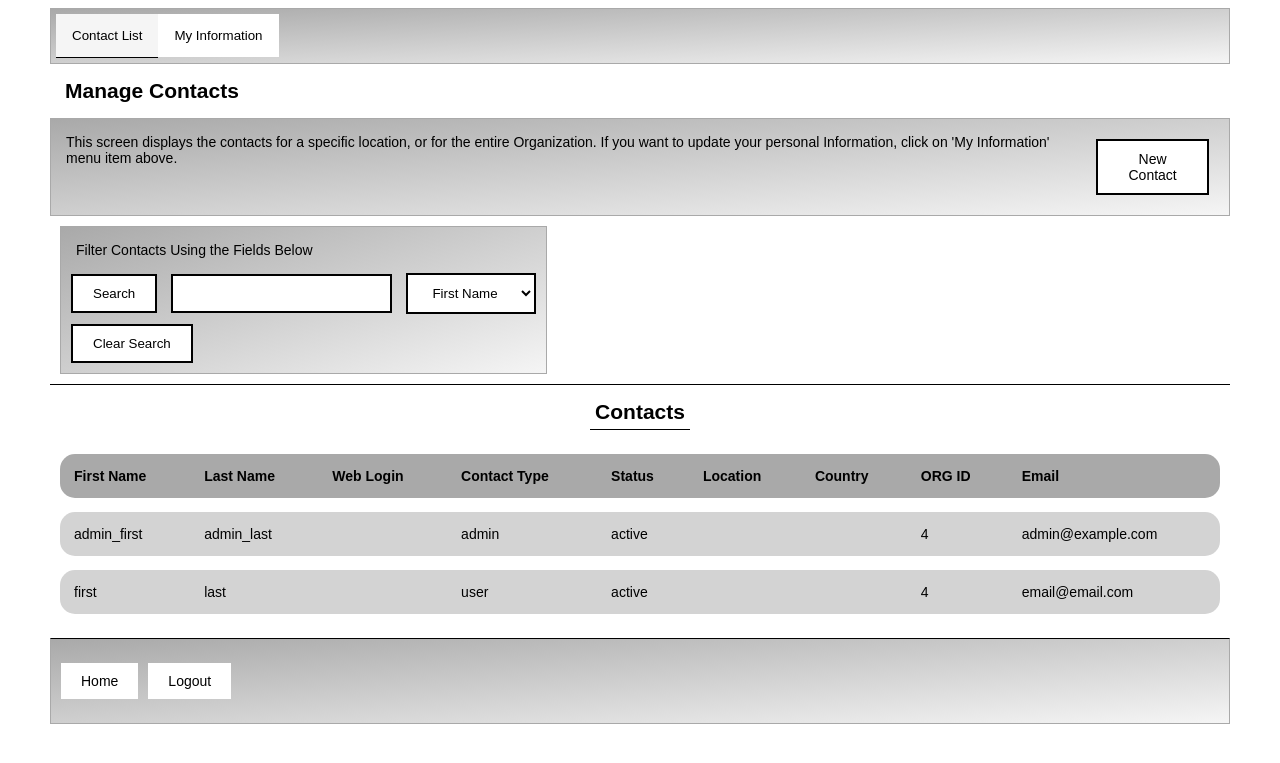
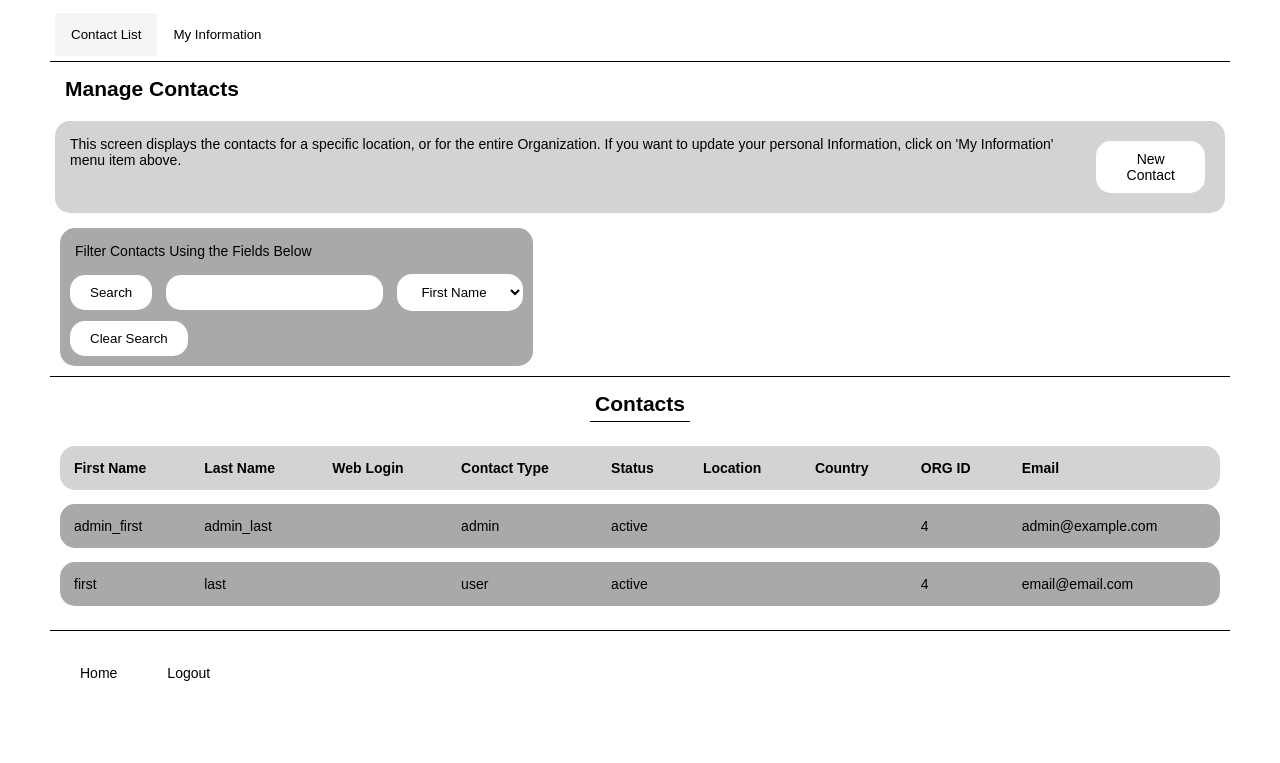
Before and after one commit to lux3hs/contactmgr, a Django app: page /contacts/ in a window 1280 px wide. Shown: the top 763 px of the page. Run offline with Django 3.2, Linux system fonts and the light colour scheme; a user stored in the database is signed in; data comes from the database, SQL or seed files in the repository; both versions use the stored data as it was after the commit.

Commit message:
Add better styling

```diff
--- a/manage_contacts/templates/manage_contacts/manage-contacts.html
+++ b/manage_contacts/templates/manage_contacts/manage-contacts.html
@@ -10,7 +10,7 @@
 {% endblock head %}
 
 {% block banner %}
-<div class="flex-container app-banner widget-border">
+<div class="flex-container app-banner">
   <div class="tab">
   <button class="js-tablinks" id="js-default-open" onclick="changePage(event, 'contacts-tab')">Contact List</button>
   <button class="js-tablinks" onclick="changePage(event, 'information-tab')">My Information</button>
@@ -36,7 +36,8 @@
 <div id="contacts-tab" class="js-tabcontent">
   <script>document.getElementById("js-default-open").click();</script>
 
-  <div class="flex-container flex-row widget-border">
+  <div class="flex-container">
+    <div class="flex-container flex-row container-border">
       <p class="text-container left-text">
       This screen displays the contacts for a specific location,
       or for the entire Organization. If you want to update your personal Information,
@@ -45,6 +46,7 @@
 
       <div class="flex-widget">
         <a href="{% url 'add_contact' %}">New Contact</a>
+      </div>
     </div>
   </div>
 
@@ -100,11 +102,11 @@
 </div>
 
 <div id="information-tab" class="js-tabcontent">
-  <div class="flex-container border-full">
-    <div class="flex-widget border-full">
+  <div class="flex-container">
+    <div class="flex-widget container-border">
       <h2 class="text-container">{{ user.username }}</h2>
 
-      <div class="flex-widget border-full">
+        <div class="flex-widget">
           <p class="text-container">UserID: {{ user.id }}</p>
           <p class="text-container">UserEmail: {{ user_email }}</p>
           <p class="text-container">Role: {{ user_role }}</p>
@@ -119,7 +121,7 @@
   </div>
 </div>
 
-<div class="flex-container flex-row border-top navigation-buttons widget-border">
+<div class="flex-container flex-row border-top navigation-buttons">
 <p><a href="{% url 'homepage' %}">Home</a></p>
 <p><a href="{% url 'logout' %}">Logout</a></p>
 </div>
--- a/static/css/licensepgm/style.css
+++ b/static/css/licensepgm/style.css
@@ -93,7 +93,7 @@ input.button:hover, input.button:active {
 
 /* Create an active/current tablink class */
 .tab button.active {
-  border-bottom: 1px solid black;
+  /* border-bottom: 1px solid black; */
   background-color: whitesmoke;
   }
 
@@ -131,7 +131,6 @@ input.button:hover, input.button:active {
 /* Style naviation links */
 .navigation-buttons a:hover{
   background-color: whitesmoke;
-  border-bottom:1px solid black;
 }
 
 
@@ -166,8 +165,13 @@ input.button:hover, input.button:active {
   /* border: 1px solid black; */
   /* border-radius: 25px; */
   border-left: 1px solid black;
-  float: left;
   /* background: blue; */
+}
+
+#login-widget button{
+  border:none;
+  /* border-radius: 15px; */
+  outline:none;
 }
 
 
@@ -178,14 +182,14 @@ input.button:hover, input.button:active {
 /* Style choice field box */
 .ChoiceField{
   background-color:white;
-  color: black;
-  border: 2px solid black;
-  /* border-radius: 24px; */
+  border:none;
+  /* border-radius: 15px; */
   text-align: center;
   padding: 10px 20px;
   margin: 5px;
-  text-decoration: none;
-  display: inline-block;
+
+  /* text-decoration: none; */
+  /* display: inline-block; */
 }
 
 .ChoiceField:hover, .ChoiceField:active {
@@ -196,13 +200,11 @@ input.button:hover, input.button:active {
 .CharField{
 background-color:white;
 color: black;
-border: 2px solid black;
-/* border-radius: 24px; */
-/* text-align: center; */
+border: none;
+/* border-radius: px; */
+text-align: left;
 padding: 10px 20px;
 margin: 5px;
-text-decoration: none;
-display: inline-block;
 }
 
 .CharField:hover, .CharField:active {
@@ -242,12 +244,6 @@ background-color: whitesmoke;
   text-align: center;
 }
 
-.widget-border{
-  border:1px solid darkgray;
-  /* background-color: whitesmoke; */
-  background-image: linear-gradient(to bottom right, darkgray,whitesmoke);
-}
-
 .border-full{
   border: 1px solid black;
 }
@@ -280,7 +276,65 @@ flex-direction: row;
   text-align:center;
 }
 
+/*               */
+/* Widget styles */
+/*               */
 
+/* Style the widget border */
+.widget-border{
+  /* border:1px solid darkgray; */
+  border:none;
+  border-radius: 15px;
+
+  background-color: darkgray;
+  /* background-image: linear-gradient(to bottom right, darkgray,whitesmoke); */
+}
+
+/* Style the widget buttons */
+.widget-border .CharField{
+  border:none;
+  border-radius: 15px;
+  outline:none;
+}
+
+.widget-border .ChoiceField{
+  border:none;
+  border-radius: 15px;
+  outline:none;
+}
+
+.widget-border input{
+  border:none;
+  border-radius: 15px;
+  outline:none;
+}
+
+.widget-border a{
+  border:none;
+  border-radius: 15px;
+  outline:none;
+}
+
+.container-border{
+  border:none;
+  border-radius: 15px;
+  outline:none;
+  background-color: lightgray;
+}
+
+.container-border a{
+  border:none;
+  border-radius: 15px;
+  outline:none;
+
+}
+
+.container-border input{
+  border:none;
+  border-radius: 15px;
+  outline:none;
+
+}
 
 
 /*              */
@@ -295,13 +349,9 @@ table {
   padding:5px;
 }
 
-tr{
-  border:1px solid black;
-}
-
 
 tr:nth-child(1){
-    background-color: darkgray;
+    background-color: lightgray;
     color: inherit;
 }
 
@@ -311,8 +361,10 @@ tr:nth-child(1){
   }
 
 td{
-  background:lightgrey;
+  background: darkgray;
   color: black;
   padding:1em;
 
 }
+
+/* Table border radius added to app-specific css files due to different column numbers  */
```
Also changed, not shown: manage_contacts/templates/manage_contacts/add-contact.html (+4 -4 lines), manage_licenses/templates/manage_licenses/manage-licenses.html (+12 -11 lines), db.sqlite3. Lines whose indentation alone changed are shown as unchanged.
